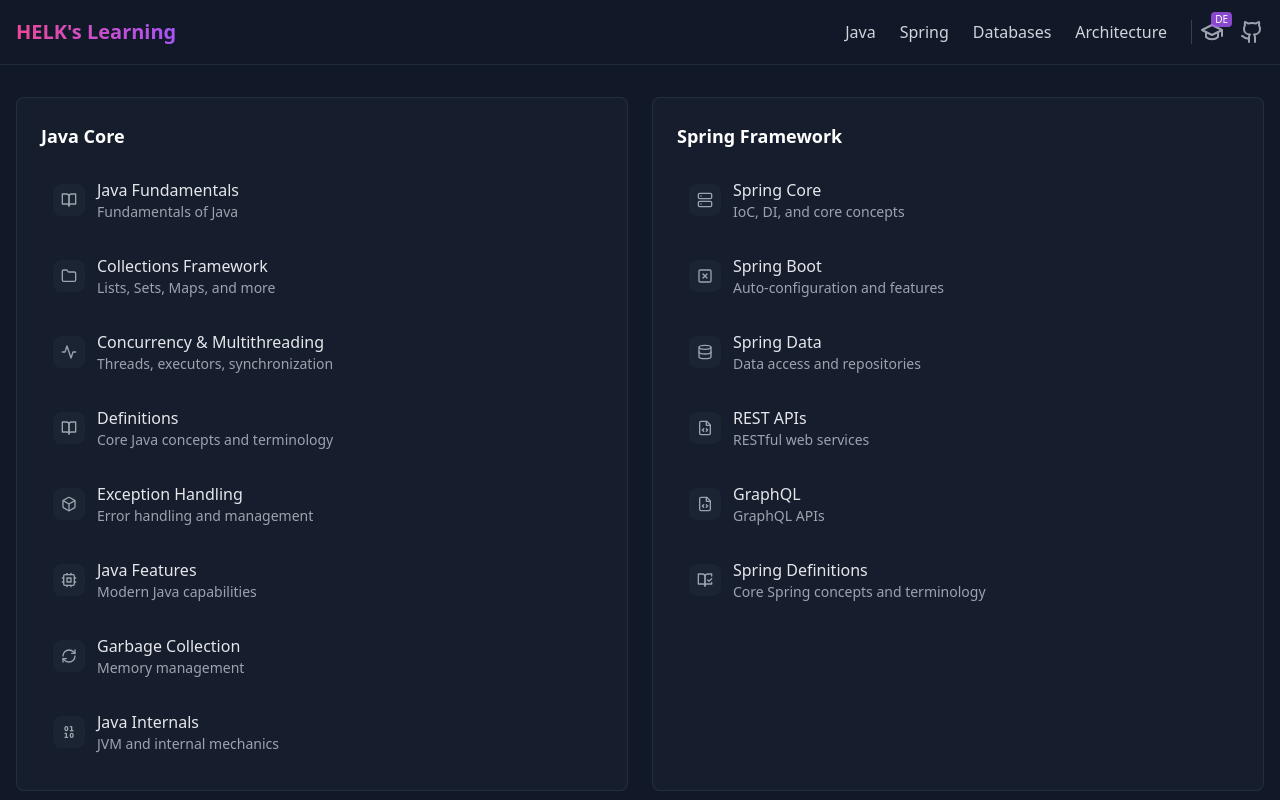
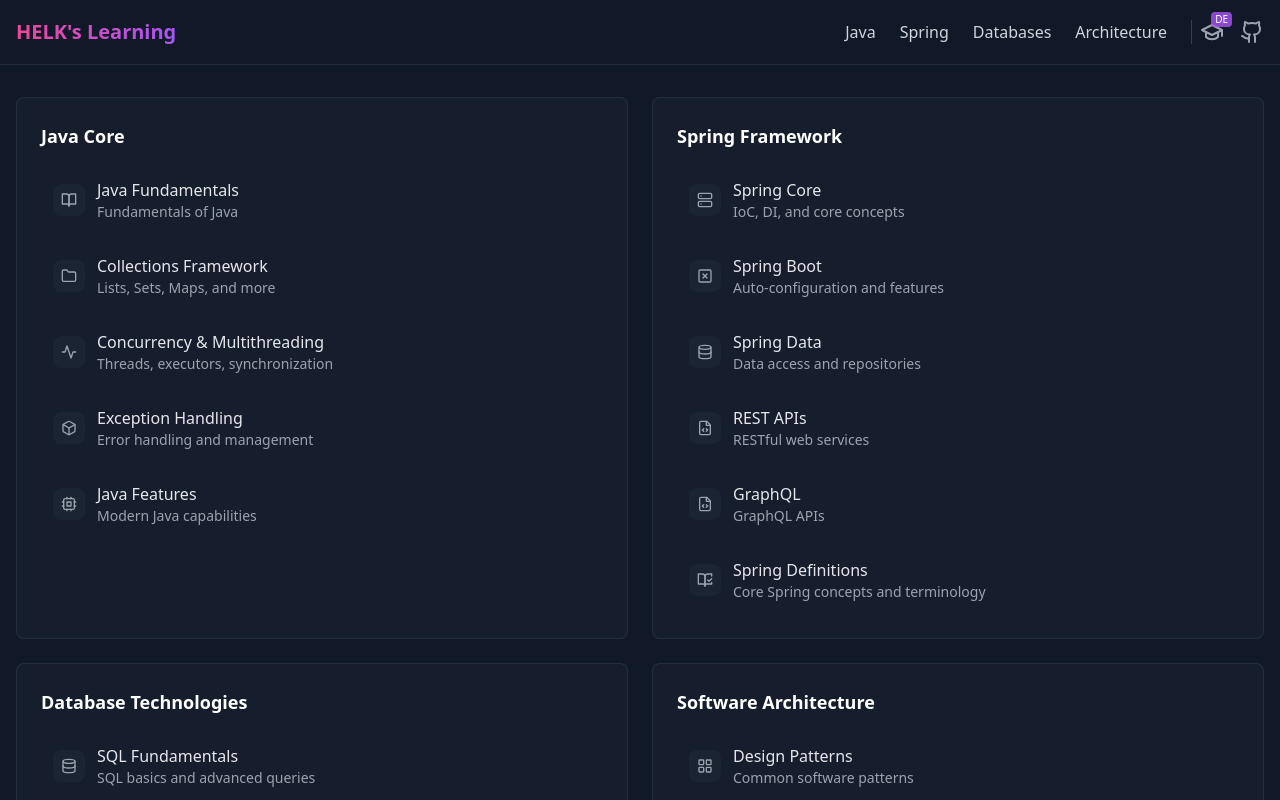
Before and after one commit to Hamza-EL-KHATIB/spring-learning-platform, a React (Create React App) app: page / in a window 1280 px wide. Shown: the top 800 px of the page. Built offline with nearby package versions, Linux system fonts and the light colour scheme.

Commit message:
feat: updates

```diff
--- a/src/pages/HomePage.js
+++ b/src/pages/HomePage.js
@@ -51,11 +51,8 @@
                 { title: "Java Fundamentals", path: "/java/fundamentals", icon: BookOpen, description: "Fundamentals of Java" },
                 { title: "Collections Framework", path: "/java/collections", icon: Folder, description: "Lists, Sets, Maps, and more" },
                 { title: "Concurrency & Multithreading", path: "/java/concurrency", icon: Activity, description: "Threads, executors, synchronization" },
-                { title: "Definitions", path: "/java/definitions", icon: BookOpen, description: "Core Java concepts and terminology" },
                 { title: "Exception Handling", path: "/java/exceptions", icon: Box, description: "Error handling and management" },
                 { title: "Java Features", path: "/java/features", icon: Cpu, description: "Modern Java capabilities" },
-                { title: "Garbage Collection", path: "/java/gc", icon: RefreshCw, description: "Memory management" },
-                { title: "Java Internals", path: "/java/internals", icon: Binary, description: "JVM and internal mechanics" }
             ]
         },
         spring: {
```
